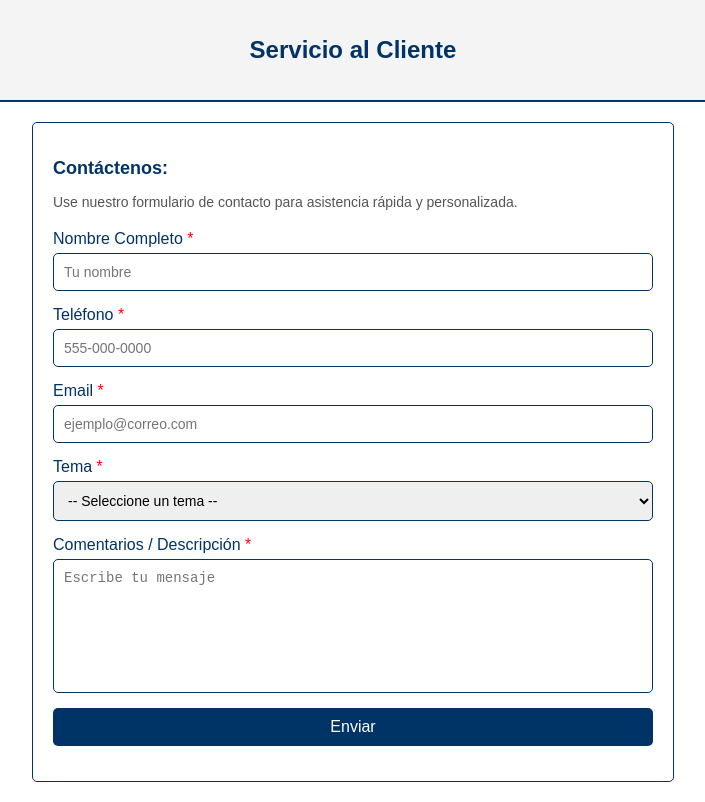
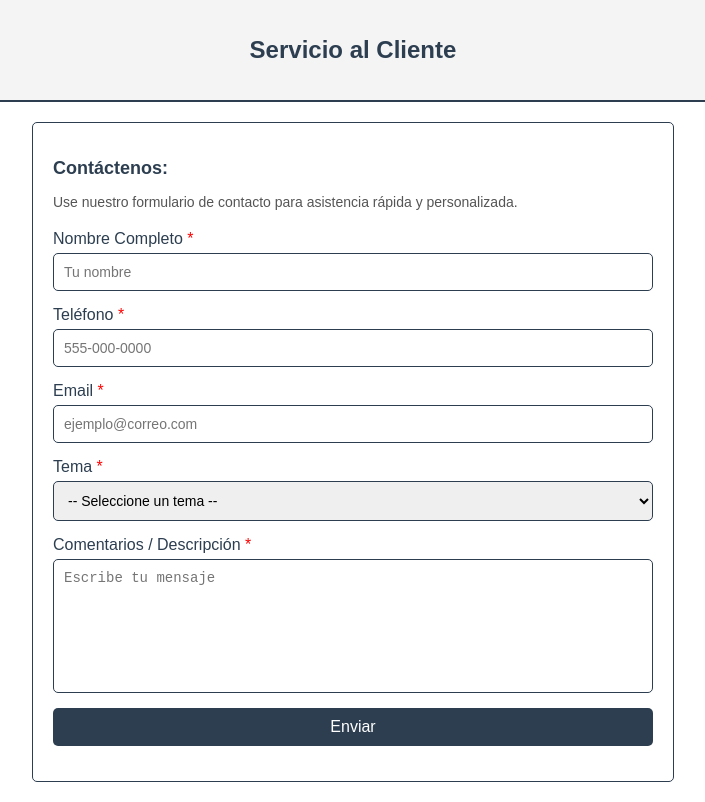
Before and after one commit to CarlosQuiroz25/activeClubProyect, a website: page views/contact.html in a window 1280 px wide. Shown: the whole page, without its empty margins (287-992 px from the left). Drawn offline with Linux system fonts and the light colour scheme.

Commit message:
Cambios estéticos

```diff
--- a/public/css/contact.css
+++ b/public/css/contact.css
@@ -8,11 +8,11 @@ body {
   header {
     background-color: #f4f4f4;
     padding: 20px;
-    border-bottom: 2px solid #003366;
+    border-bottom: 2px solid #2c3e50;
   }
 
   h1 {
-    color: #003366;
+    color: #2c3e50;
     font-size: 24px;
   }
 
@@ -21,13 +21,13 @@ body {
     padding: 20px;
     width: 90%;
     max-width: 600px;
-    border: 1px solid #003366;
+    border: 1px solid #2c3e50;
     border-radius: 5px;
   }
 
   .contact-section h2 {
     font-size: 18px;
-    color: #003366;
+    color: #2c3e50;
     text-align: left;
   }
 
@@ -46,14 +46,14 @@ body {
   label {
     text-align: left;
     margin-bottom: 5px;
-    color: #003366;
+    color: #2c3e50;
   }
 
   input, select, textarea, button {
     margin-bottom: 15px;
     padding: 10px;
     font-size: 14px;
-    border: 1px solid #003366;
+    border: 1px solid #2c3e50;
     border-radius: 5px;
   }
 
@@ -62,7 +62,7 @@ body {
   }
 
   button {
-    background-color: #003366;
+    background-color: #2c3e50;
     color: white;
     border: none;
     cursor: pointer;
@@ -70,7 +70,7 @@ body {
   }
 
   button:hover {
-    background-color: #0056b3;
+    background-color: #ff5722;
   }
 
   span {
--- a/public/css/styles3.css
+++ b/public/css/styles3.css
@@ -128,7 +128,7 @@ body {
 }
 
 h2 {
-  background-color: #333;
+  background-color: #2c3e50;
   color: white;
   border-radius: 30px;
   font-size: 30px;
@@ -163,7 +163,7 @@ h2 {
 }
 
 .features p {
-  background-color: #333;
+  background-color: #2c3e50;
   color: #fff;
   border-radius: 50px;
 }
```
Also changed, not shown: views/index.html (+3 -3 lines).
